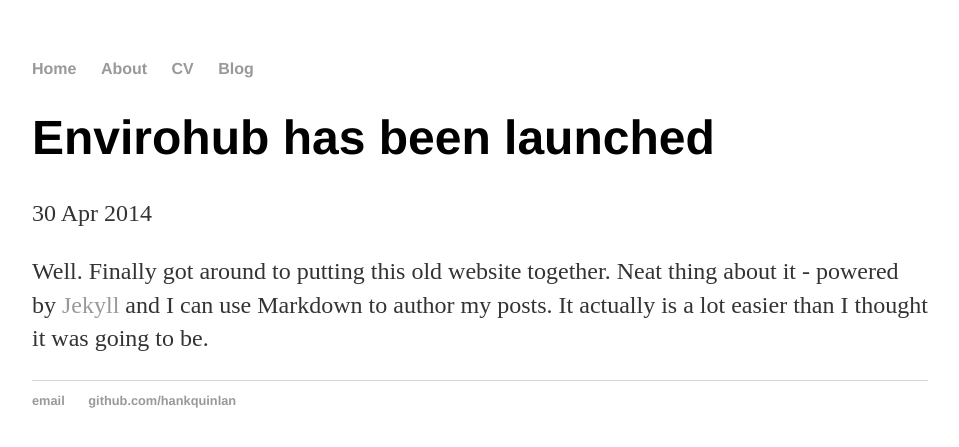
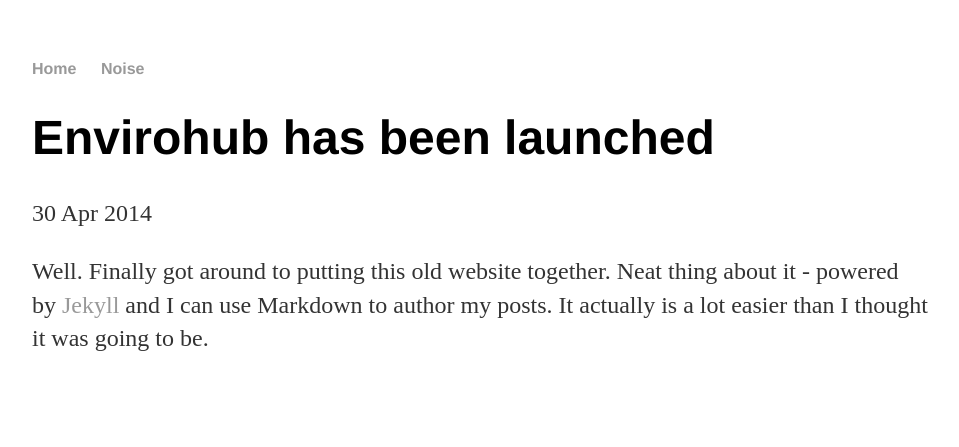
Before and after one commit to envirohub/envirohub.github.io, a Jekyll site: the page built from _posts/2017-05-20-envirohub-launched.md, in a window 1280 px wide. Shown: the top 447 px of the page, without its empty margins (160-1119 px from the left). Built offline with Jekyll 4.4.1, drawn with Linux system fonts in a browser that asks for light colours.

Commit message:
Update default.html

```diff
--- a/_layouts/default.html
+++ b/_layouts/default.html
@@ -9,9 +9,7 @@
 			<nav>
 	    		<ul>
 	        		<li><a href="/">Home</a></li>
-		        	<li><a href="/about">About</a></li>
-	        		<li><a href="/cv">CV</a></li>
-	        		<li><a href="/blog">Blog</a></li>
+		        	<li><a href="/noise">Noise</a></li>
 	    		</ul>
 			</nav>
 			<div class="container">
@@ -19,11 +17,5 @@
 			{{ content }}
 
 			</div><!-- /.container -->
-			<footer>
-	    		<ul>
-	        		<li><a href="mailto:hankquinlanhub@gmail.com">email</a></li>
-	        		<li><a href="https://github.com/hankquinlan">github.com/hankquinlan</a></li>
-				</ul>
-			</footer>
 		</body>
 	</html>
```
